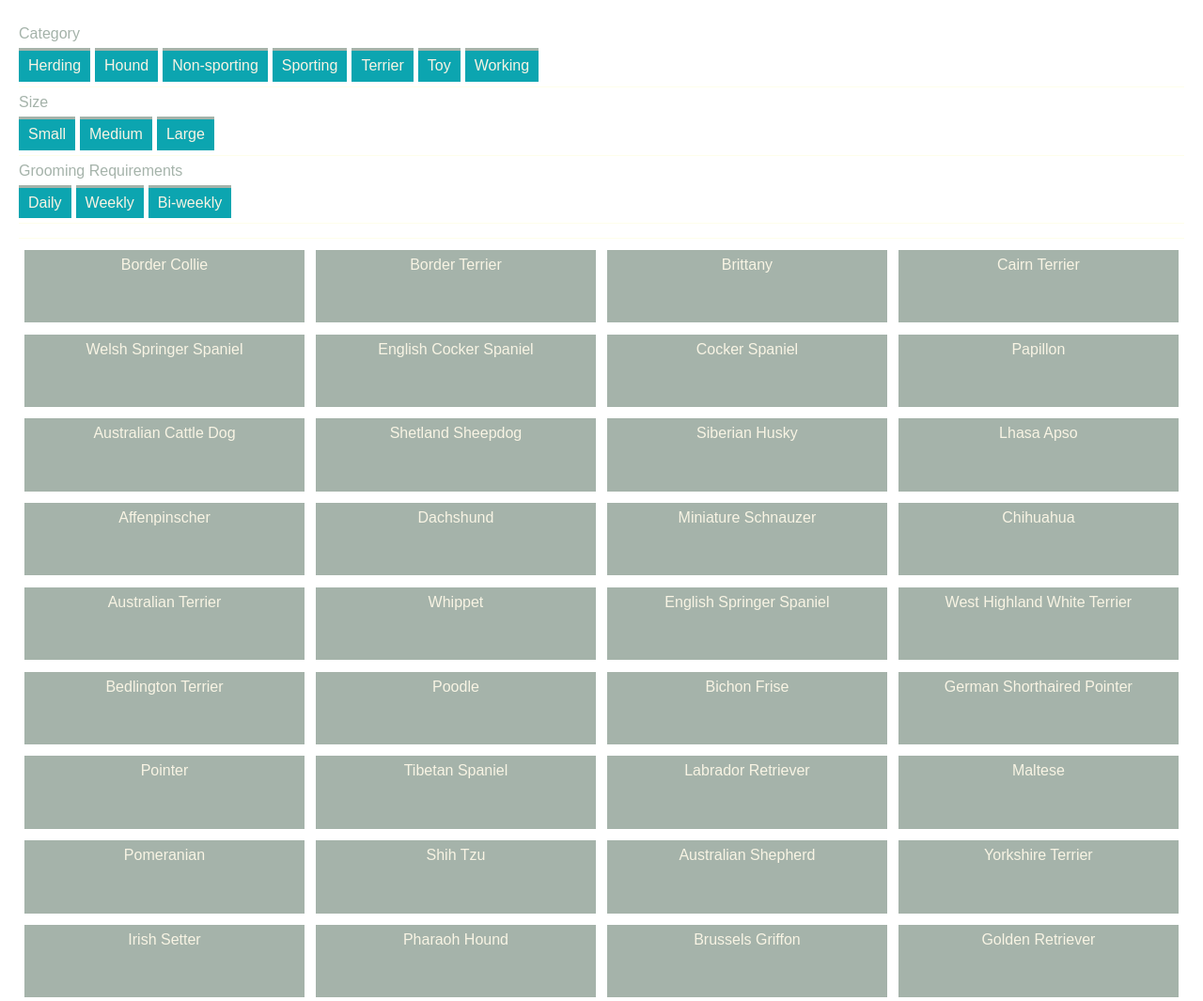
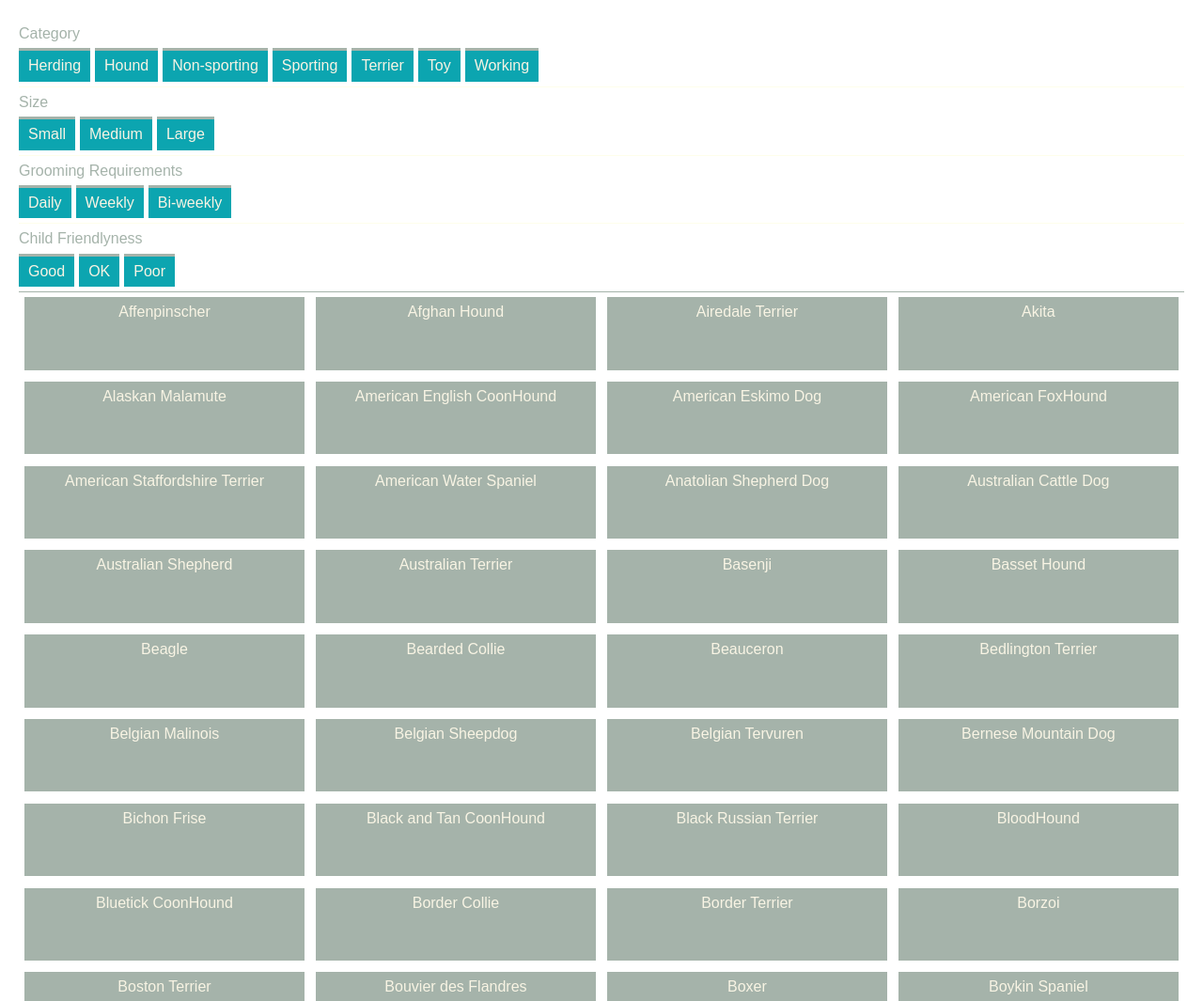
Before and after one commit to itomblack/dogs, a website: page src/index.html in a window 1280 px wide. Shown: the top 1065 px of the page at 94% size. Drawn offline with Linux system fonts and the light colour scheme.

Commit message:
more filters and some wireframes

```diff
--- a/src/index.html
+++ b/src/index.html
@@ -42,12 +42,12 @@
 			</div>
 			<!-- CHILD SUITABILITY -->
 			<div class="options-row">
-			<!-- 	<h3>Child Friendlyness</h3>
-				<button id="filterGood" class="btn-type-select">Good</button>
-				<button id="filterOK" class="btn-type-select">OK</button>
-				<button id="filterPoor" class="btn-type-select">Poor</button>
+				<h3>Child Friendlyness</h3>
+				<button id="ft_childOK_Good" class="btn-type-select">Good</button>
+				<button id="ft_childOK_OK" class="btn-type-select">OK</button>
+				<button id="ft_childOK_Poor" class="btn-type-select">Poor</button>
 			</div>
- -->
+
 		</div>
 
 
--- a/src/js/dog-data-full.js
+++ b/src/js/dog-data-full.js
@@ -29,7 +29,7 @@ var dogData = [
       purchaseCost: 623,
       foodCost: 324,
       grooming: "Weekly",
-      childOK: "3",
+      childOK: "Poor",
       sized: "Med"
    },
    {
@@ -40,7 +40,7 @@ var dogData = [
       purchaseCost: 833,
       foodCost: 324,
       grooming: "Weekly",
-      childOK: "1",
+      childOK: "Good",
       sized: "Sml"
    },
    {
@@ -51,7 +51,7 @@ var dogData = [
       purchaseCost: 618,
       foodCost: 466,
       grooming: "Weekly",
-      childOK: "2",
+      childOK: "OK",
       sized: "Med"
    },
    {
@@ -62,7 +62,7 @@ var dogData = [
       purchaseCost: 435,
       foodCost: 324,
       grooming: "Weekly",
-      childOK: "1",
+      childOK: "Good",
       sized: "Sml"
    },
    {
@@ -73,7 +73,7 @@ var dogData = [
       purchaseCost: 750,
       foodCost: 324,
       grooming: "Weekly",
-      childOK: "1",
+      childOK: "Good",
       sized: "Med"
    },
    {
@@ -84,7 +84,7 @@ var dogData = [
       purchaseCost: 800,
       foodCost: 324,
       grooming: "Weekly",
-      childOK: "1",
+      childOK: "Good",
       sized: "Med"
    },
    {
@@ -95,7 +95,7 @@ var dogData = [
       purchaseCost: 465,
       foodCost: 674,
       grooming: "Weekly",
-      childOK: "1",
+      childOK: "Good",
       sized: "Sml"
    },
    {
@@ -106,7 +106,7 @@ var dogData = [
       purchaseCost: 740,
       foodCost: 324,
       grooming: "Weekly",
-      childOK: "2",
+      childOK: "OK",
       sized: "Sml"
    },
    {
@@ -117,7 +117,7 @@ var dogData = [
       purchaseCost: 530,
       foodCost: 466,
       grooming: "Weekly",
-      childOK: "3",
+      childOK: "Poor",
       sized: "Med"
    },
    {
@@ -128,7 +128,7 @@ var dogData = [
       purchaseCost: 465,
       foodCost: 405,
       grooming: "Daily",
-      childOK: "1",
+      childOK: "Good",
       sized: "Sml"
    },
    {
@@ -139,7 +139,7 @@ var dogData = [
       purchaseCost: 650,
       foodCost: 466,
       grooming: "Bi-weekly",
-      childOK: "1",
+      childOK: "Good",
       sized: "Med"
    },
    {
@@ -150,7 +150,7 @@ var dogData = [
       purchaseCost: 350,
       foodCost: 324,
       grooming: "Weekly",
-      childOK: "1",
+      childOK: "Good",
       sized: "Sml"
    },
    {
@@ -161,7 +161,7 @@ var dogData = [
       purchaseCost: 510,
       foodCost: 324,
       grooming: "Weekly",
-      childOK: "2",
+      childOK: "OK",
       sized: "Sml"
    },
    {
@@ -172,7 +172,7 @@ var dogData = [
       purchaseCost: 423,
       foodCost: 324,
       grooming: "Weekly",
-      childOK: "3",
+      childOK: "Poor",
       sized: "Sml"
    },
    {
@@ -183,7 +183,7 @@ var dogData = [
       purchaseCost: 715,
       foodCost: 405,
       grooming: "Weekly",
-      childOK: "2",
+      childOK: "OK",
       sized: "Sml"
    },
    {
@@ -194,7 +194,7 @@ var dogData = [
       purchaseCost: 588,
       foodCost: 324,
       grooming: "Weekly",
-      childOK: "3",
+      childOK: "Poor",
       sized: "Sml"
    },
    {
@@ -205,7 +205,7 @@ var dogData = [
       purchaseCost: 640,
       foodCost: 324,
       grooming: "Weekly",
-      childOK: "2",
+      childOK: "OK",
       sized: "Sml"
    },
    {
@@ -216,7 +216,7 @@ var dogData = [
       purchaseCost: 915,
       foodCost: 324,
       grooming: "Weekly",
-      childOK: "2",
+      childOK: "OK",
       sized: "Med"
    },
    {
@@ -227,7 +227,7 @@ var dogData = [
       purchaseCost: 615,
       foodCost: 466,
       grooming: "Weekly",
-      childOK: "1",
+      childOK: "Good",
       sized: "Med"
    },
    {
@@ -238,7 +238,7 @@ var dogData = [
       purchaseCost: 538,
       foodCost: 324,
       grooming: "Weekly",
-      childOK: "1",
+      childOK: "Good",
       sized: "Sml"
    },
    {
@@ -249,7 +249,7 @@ var dogData = [
       purchaseCost: 1058,
       foodCost: 324,
       grooming: "Weekly",
-      childOK: "2",
+      childOK: "OK",
       sized: "Sml"
    },
    {
@@ -260,7 +260,7 @@ var dogData = [
       purchaseCost: 900,
       foodCost: 466,
       grooming: "Weekly",
-      childOK: "2",
+      childOK: "OK",
       sized: "Med"
    },
    {
@@ -271,7 +271,7 @@ var dogData = [
       purchaseCost: 693,
       foodCost: 324,
       grooming: "Daily",
-      childOK: "1",
+      childOK: "Good",
       sized: "Sml"
    },
    {
@@ -282,7 +282,7 @@ var dogData = [
       purchaseCost: 545,
       foodCost: 971,
       grooming: "Weekly",
-      childOK: "1",
+      childOK: "Good",
       sized: "Lrg"
    },
    {
@@ -293,7 +293,7 @@ var dogData = [
       purchaseCost: 294,
       foodCost: 710,
       grooming: "Weekly",
-      childOK: "1",
+      childOK: "Good",
       sized: "Lrg"
    },
    {
@@ -304,7 +304,7 @@ var dogData = [
       purchaseCost: 1050,
       foodCost: 466,
       grooming: "Weekly",
-      childOK: "1",
+      childOK: "Good",
       sized: "Sml"
    },
    {
@@ -315,7 +315,7 @@ var dogData = [
       purchaseCost: 810,
       foodCost: 466,
       grooming: "Weekly",
-      childOK: "1",
+      childOK: "Good",
       sized: "Med"
    },
    {
@@ -326,7 +326,7 @@ var dogData = [
       purchaseCost: 650,
       foodCost: 270,
       grooming: "Daily",
-      childOK: "3",
+      childOK: "Poor",
       sized: "Sml"
    },
    {
@@ -337,7 +337,7 @@ var dogData = [
       purchaseCost: 670,
       foodCost: 324,
       grooming: "Weekly",
-      childOK: "2",
+      childOK: "OK",
       sized: "Sml"
    },
    {
@@ -348,7 +348,7 @@ var dogData = [
       purchaseCost: 583,
       foodCost: 324,
       grooming: "Daily",
-      childOK: "1",
+      childOK: "Good",
       sized: "Sml"
    },
    {
@@ -359,7 +359,7 @@ var dogData = [
       purchaseCost: 565,
       foodCost: 466,
       grooming: "Weekly",
-      childOK: "2",
+      childOK: "OK",
       sized: "Med"
    },
    {
@@ -370,7 +370,7 @@ var dogData = [
       purchaseCost: 566,
       foodCost: 324,
       grooming: "Daily",
-      childOK: "3",
+      childOK: "Poor",
       sized: "Sml"
    },
    {
@@ -381,7 +381,7 @@ var dogData = [
       purchaseCost: 567,
       foodCost: 466,
       grooming: "Weekly",
-      childOK: "1",
+      childOK: "Good",
       sized: "Lrg"
    },
    {
@@ -392,7 +392,7 @@ var dogData = [
       purchaseCost: 568,
       foodCost: 466,
       grooming: "Weekly",
-      childOK: "2",
+      childOK: "OK",
       sized: "Med"
    },
    {
@@ -403,7 +403,7 @@ var dogData = [
       purchaseCost: 569,
       foodCost: 324,
       grooming: "Weekly",
-      childOK: "3",
+      childOK: "Poor",
       sized: "Sml"
    },
    {
@@ -414,7 +414,7 @@ var dogData = [
       purchaseCost: 570,
       foodCost: 466,
       grooming: "Weekly",
-      childOK: "1",
+      childOK: "Good",
       sized: "Med"
    },
    {
@@ -425,7 +425,7 @@ var dogData = [
       purchaseCost: 571,
       foodCost: 710,
       grooming: "Weekly",
-      childOK: "1",
+      childOK: "Good",
       sized: "Med"
    },
    {
@@ -436,7 +436,7 @@ var dogData = [
       purchaseCost: 572,
       foodCost: 324,
       grooming: "Daily",
-      childOK: "1",
+      childOK: "Good",
       sized: "Sml"
    },
    {
@@ -447,7 +447,7 @@ var dogData = [
       purchaseCost: 573,
       foodCost: 466,
       grooming: "Weekly",
-      childOK: "1",
+      childOK: "Good",
       sized: "Lrg"
    },
    {
@@ -458,7 +458,7 @@ var dogData = [
       purchaseCost: 574,
       foodCost: 324,
       grooming: "Weekly",
-      childOK: "2",
+      childOK: "OK",
       sized: "Sml"
    },
    {
@@ -469,7 +469,7 @@ var dogData = [
       purchaseCost: 575,
       foodCost: 466,
       grooming: "Weekly",
-      childOK: "1",
+      childOK: "Good",
       sized: "Lrg"
    },
    {
@@ -480,7 +480,7 @@ var dogData = [
       purchaseCost: 576,
       foodCost: 466,
       grooming: "Weekly",
-      childOK: "1",
+      childOK: "Good",
       sized: "Lrg"
    },
    {
@@ -491,7 +491,7 @@ var dogData = [
       purchaseCost: 469,
       foodCost: 405,
       grooming: "Weekly",
-      childOK: "1",
+      childOK: "Good",
       sized: "Med"
    },
    {
@@ -502,7 +502,7 @@ var dogData = [
       purchaseCost: 650,
       foodCost: 466,
       grooming: "Daily",
-      childOK: "1",
+      childOK: "Good",
       sized: "Lrg"
    },
    {
@@ -513,7 +513,7 @@ var dogData = [
       purchaseCost: 2083,
       foodCost: 466,
       grooming: "Weekly",
-      childOK: "2",
+      childOK: "OK",
       sized: "Sml"
    },
    {
@@ -524,7 +524,7 @@ var dogData = [
       purchaseCost: 600,
       foodCost: 466,
       grooming: "Daily",
-      childOK: "1",
+      childOK: "Good",
       sized: "Med"
    },
    {
@@ -535,7 +535,7 @@ var dogData = [
       purchaseCost: 690,
       foodCost: 324,
       grooming: "Weekly",
-      childOK: "1",
+      childOK: "Good",
       sized: "Med"
    },
    {
@@ -546,7 +546,7 @@ var dogData = [
       purchaseCost: 790,
       foodCost: 466,
       grooming: "Weekly",
-      childOK: "2",
+      childOK: "OK",
       sized: "Lrg"
    },
    {
@@ -557,7 +557,7 @@ var dogData = [
       purchaseCost: 925,
       foodCost: 405,
       grooming: "Weekly",
-      childOK: "2",
+      childOK: "OK",
       sized: "Sml"
    },
    {
@@ -568,7 +568,7 @@ var dogData = [
       purchaseCost: 1070,
       foodCost: 466,
       grooming: "Weekly",
-      childOK: "1",
+      childOK: "Good",
       sized: "Lrg"
    },
    {
@@ -579,7 +579,7 @@ var dogData = [
       purchaseCost: 1017,
       foodCost: 324,
       grooming: "Weekly",
-      childOK: "1",
+      childOK: "Good",
       sized: "Sml"
    },
    {
@@ -590,7 +590,7 @@ var dogData = [
       purchaseCost: 695,
       foodCost: 466,
       grooming: "Weekly",
-      childOK: "1",
+      childOK: "Good",
       sized: "Med"
    },
    {
@@ -601,7 +601,7 @@ var dogData = [
       purchaseCost: 490,
       foodCost: 324,
       grooming: "Weekly",
-      childOK: "1",
+      childOK: "Good",
       sized: "Sml"
    },
    {
@@ -612,7 +612,7 @@ var dogData = [
       purchaseCost: 940,
       foodCost: 324,
       grooming: "Weekly",
-      childOK: "2",
+      childOK: "OK",
       sized: "Med"
    },
    {
@@ -623,7 +623,7 @@ var dogData = [
       purchaseCost: 800,
       foodCost: 324,
       grooming: "Weekly",
-      childOK: "3",
+      childOK: "Poor",
       sized: "Sml"
    },
    {
@@ -634,7 +634,7 @@ var dogData = [
       purchaseCost: 1145,
       foodCost: 466,
       grooming: "Weekly",
-      childOK: "1",
+      childOK: "Good",
       sized: "Med"
    },
    {
@@ -645,7 +645,7 @@ var dogData = [
       purchaseCost: 1335,
       foodCost: 466,
       grooming: "Weekly",
-      childOK: "1",
+      childOK: "Good",
       sized: "Lrg"
    },
    {
@@ -656,7 +656,7 @@ var dogData = [
       purchaseCost: 587,
       foodCost: 674,
       grooming: "Weekly",
-      childOK: "1",
+      childOK: "Good",
       sized: "Sml"
    },
    {
@@ -667,7 +667,7 @@ var dogData = [
       purchaseCost: 1033,
       foodCost: 466,
       grooming: "Weekly",
-      childOK: "1",
+      childOK: "Good",
       sized: "Med"
    },
    {
@@ -678,7 +678,7 @@ var dogData = [
       purchaseCost: 925,
       foodCost: 466,
       grooming: "Daily",
-      childOK: "1",
+      childOK: "Good",
       sized: "Sml"
    },
    {
@@ -689,7 +689,7 @@ var dogData = [
       purchaseCost: 1525,
       foodCost: 710,
       grooming: "Daily",
-      childOK: "1",
+      childOK: "Good",
       sized: "Med"
    },
    {
@@ -700,7 +700,7 @@ var dogData = [
       purchaseCost: 810,
       foodCost: 1349,
       grooming: "Daily",
-      childOK: "2",
+      childOK: "OK",
       sized: "Lrg"
    },
    {
@@ -711,7 +711,7 @@ var dogData = [
       purchaseCost: 1175,
       foodCost: 324,
       grooming: "Weekly",
-      childOK: "1",
+      childOK: "Good",
       sized: "Lrg"
    },
    {
@@ -722,7 +722,7 @@ var dogData = [
       purchaseCost: 829,
       foodCost: 324,
       grooming: "Daily",
-      childOK: "2",
+      childOK: "OK",
       sized: "Sml"
    },
    {
@@ -733,7 +733,7 @@ var dogData = [
       purchaseCost: 1118,
       foodCost: 710,
       grooming: "Weekly",
-      childOK: "2",
+      childOK: "OK",
       sized: "Lrg"
    },
    {
@@ -744,7 +744,7 @@ var dogData = [
       purchaseCost: 1200,
       foodCost: 466,
       grooming: "Daily",
-      childOK: "2",
+      childOK: "OK",
       sized: "Med"
    },
    {
@@ -755,7 +755,7 @@ var dogData = [
       purchaseCost: 890,
       foodCost: 710,
       grooming: "Daily",
-      childOK: "1",
+      childOK: "Good",
       sized: "Lrg"
    },
    {
@@ -766,7 +766,7 @@ var dogData = [
       purchaseCost: 1178,
       foodCost: 710,
       grooming: "Weekly",
-      childOK: "1",
+      childOK: "Good",
       sized: "Lrg"
    },
    {
@@ -777,7 +777,7 @@ var dogData = [
       purchaseCost: 820,
       foodCost: 466,
       grooming: "Weekly",
-      childOK: "2",
+      childOK: "OK",
       sized: "Lrg"
    },
    {
@@ -788,7 +788,7 @@ var dogData = [
       purchaseCost: 885,
       foodCost: 466,
       grooming: "Daily",
-      childOK: "2",
+      childOK: "OK",
       sized: "Sml"
    },
    {
@@ -799,7 +799,7 @@ var dogData = [
       purchaseCost: 832,
       foodCost: 710,
       grooming: "Daily",
-      childOK: "1",
+      childOK: "Good",
       sized: "Med"
    },
    {
@@ -810,7 +810,7 @@ var dogData = [
       purchaseCost: 1202,
       foodCost: 710,
       grooming: "Weekly",
-      childOK: "3",
+      childOK: "Poor",
       sized: "Lrg"
    },
    {
@@ -821,7 +821,7 @@ var dogData = [
       purchaseCost: 995,
       foodCost: 466,
       grooming: "Weekly",
-      childOK: "2",
+      childOK: "OK",
       sized: "Lrg"
    },
    {
@@ -832,7 +832,7 @@ var dogData = [
       purchaseCost: 1900,
       foodCost: 466,
       grooming: "Weekly",
-      childOK: "1",
+      childOK: "Good",
       sized: "Med"
    },
    {
@@ -843,7 +843,7 @@ var dogData = [
       purchaseCost: 675,
       foodCost: 466,
       grooming: "Daily",
-      childOK: "2",
+      childOK: "OK",
       sized: "Lrg"
    },
    {
@@ -854,7 +854,7 @@ var dogData = [
       purchaseCost: 1320,
       foodCost: 710,
       grooming: "Weekly",
-      childOK: "1",
+      childOK: "Good",
       sized: "Lrg"
    },
    {
@@ -865,7 +865,7 @@ var dogData = [
       purchaseCost: 1085,
       foodCost: 466,
       grooming: "Weekly",
-      childOK: "2",
+      childOK: "OK",
       sized: "Med"
    },
    {
@@ -876,7 +876,7 @@ var dogData = [
       purchaseCost: 700,
       foodCost: 466,
       grooming: "Weekly",
-      childOK: "1",
+      childOK: "Good",
       sized: "Med"
    },
    {
@@ -887,7 +887,7 @@ var dogData = [
       purchaseCost: 1210,
       foodCost: 710,
       grooming: "Daily",
-      childOK: "2",
+      childOK: "OK",
       sized: "Lrg"
    },
    {
@@ -898,7 +898,7 @@ var dogData = [
       purchaseCost: 515,
       foodCost: 466,
       grooming: "Daily",
-      childOK: "2",
+      childOK: "OK",
       sized: "Med"
    },
    {
@@ -909,7 +909,7 @@ var dogData = [
       purchaseCost: 608,
       foodCost: 710,
       grooming: "Weekly",
-      childOK: "2",
+      childOK: "OK",
       sized: "Lrg"
    },
    {
@@ -920,7 +920,7 @@ var dogData = [
       purchaseCost: 1333,
       foodCost: 1217,
       grooming: "Weekly",
-      childOK: "1",
+      childOK: "Good",
       sized: "Lrg"
    },
    {
@@ -931,7 +931,7 @@ var dogData = [
       purchaseCost: 980,
       foodCost: 466,
       grooming: "Weekly",
-      childOK: "1",
+      childOK: "Good",
       sized: "Lrg"
    },
    {
@@ -942,7 +942,7 @@ var dogData = [
       purchaseCost: 900,
       foodCost: 701,
       grooming: "Weekly",
-      childOK: "1",
+      childOK: "Good",
       sized: "Lrg"
    },
    {
@@ -953,7 +953,7 @@ var dogData = [
       purchaseCost: 1040,
       foodCost: 710,
       grooming: "Weekly",
-      childOK: "1",
+      childOK: "Good",
       sized: "Lrg"
    },
    {
@@ -964,7 +964,7 @@ var dogData = [
       purchaseCost: 875,
       foodCost: 1217,
       grooming: "Daily",
-      childOK: "1",
+      childOK: "Good",
       sized: "Lrg"
    },
    {
@@ -975,7 +975,7 @@ var dogData = [
       purchaseCost: 2680,
       foodCost: 466,
       grooming: "Weekly",
-      childOK: "2",
+      childOK: "OK",
       sized: "Med"
    },
    {
@@ -1052,7 +1052,7 @@ var dogData = [
       purchaseCost: -1,
       foodCost: -1,
       grooming: "Weekly",
-      childOK: "2",
+      childOK: "OK",
       sized: "Lrg"
    },
    {
@@ -1063,7 +1063,7 @@ var dogData = [
       purchaseCost: -1,
       foodCost: -1,
       grooming: "Daily",
-      childOK: "1",
+      childOK: "Good",
       sized: "Med"
    },
    {
@@ -1085,7 +1085,7 @@ var dogData = [
       purchaseCost: 1080,
       foodCost: -1,
       grooming: "Weekly",
-      childOK: "1",
+      childOK: "Good",
       sized: "Lrg"
    },
    {
@@ -1151,7 +1151,7 @@ var dogData = [
       purchaseCost: -1,
       foodCost: -1,
       grooming: "Weekly",
-      childOK: "1",
+      childOK: "Good",
       sized: "Med"
    },
    {
@@ -1184,7 +1184,7 @@ var dogData = [
       purchaseCost: -1,
       foodCost: -1,
       grooming: "Weekly",
-      childOK: "1",
+      childOK: "Good",
       sized: "Sml"
    },
    {
@@ -1228,7 +1228,7 @@ var dogData = [
       purchaseCost: -1,
       foodCost: -1,
       grooming: "Weekly",
-      childOK: "2",
+      childOK: "OK",
       sized: "Lrg"
    },
    {
@@ -1261,7 +1261,7 @@ var dogData = [
       purchaseCost: -1,
       foodCost: -1,
       grooming: "Daily",
-      childOK: "2",
+      childOK: "OK",
       sized: "Med"
    },
    {
@@ -1272,7 +1272,7 @@ var dogData = [
       purchaseCost: -1,
       foodCost: -1,
       grooming: "Daily",
-      childOK: "1",
+      childOK: "Good",
       sized: "Med"
    },
    {
@@ -1283,7 +1283,7 @@ var dogData = [
       purchaseCost: -1,
       foodCost: -1,
       grooming: "Weekly",
-      childOK: "1",
+      childOK: "Good",
       sized: "Med"
    },
    {
@@ -1371,7 +1371,7 @@ var dogData = [
       purchaseCost: 1500,
       foodCost: -1,
       grooming: "Weekly",
-      childOK: "1",
+      childOK: "Good",
       sized: "Lrg"
    },
    {
@@ -1404,7 +1404,7 @@ var dogData = [
       purchaseCost: 588,
       foodCost: -1,
       grooming: "Weekly",
-      childOK: "1",
+      childOK: "Good",
       sized: "Med"
    },
    {
@@ -1415,7 +1415,7 @@ var dogData = [
       purchaseCost: -1,
       foodCost: -1,
       grooming: "Weekly",
-      childOK: "1",
+      childOK: "Good",
       sized: "Med"
    },
    {
@@ -1470,7 +1470,7 @@ var dogData = [
       purchaseCost: 1093,
       foodCost: -1,
       grooming: "Weekly",
-      childOK: "1",
+      childOK: "Good",
       sized: "Sml"
    },
    {
@@ -1481,7 +1481,7 @@ var dogData = [
       purchaseCost: 1480,
       foodCost: -1,
       grooming: "Weekly",
-      childOK: "1",
+      childOK: "Good",
       sized: "Lrg"
    },
    {
@@ -1536,7 +1536,7 @@ var dogData = [
       purchaseCost: 1760,
       foodCost: -1,
       grooming: "Weekly",
-      childOK: "1",
+      childOK: "Good",
       sized: "Lrg"
    },
    {
@@ -1580,7 +1580,7 @@ var dogData = [
       purchaseCost: 1245,
       foodCost: -1,
       grooming: "Weekly",
-      childOK: "2",
+      childOK: "OK",
       sized: "Sml"
    },
    {
@@ -1591,7 +1591,7 @@ var dogData = [
       purchaseCost: 1500,
       foodCost: -1,
       grooming: "Weekly",
-      childOK: "1",
+      childOK: "Good",
       sized: "Med"
    },
    {
@@ -1602,7 +1602,7 @@ var dogData = [
       purchaseCost: -1,
       foodCost: -1,
       grooming: "Weekly",
-      childOK: "1",
+      childOK: "Good",
       sized: "Lrg"
    },
    {
@@ -1613,7 +1613,7 @@ var dogData = [
       purchaseCost: 528,
       foodCost: -1,
       grooming: "Weekly",
-      childOK: "2",
+      childOK: "OK",
       sized: "Sml"
    },
    {
@@ -1646,7 +1646,7 @@ var dogData = [
       purchaseCost: -1,
       foodCost: -1,
       grooming: "Weekly",
-      childOK: "2",
+      childOK: "OK",
       sized: "Med"
    },
    {
@@ -1811,7 +1811,7 @@ var dogData = [
       purchaseCost: -1,
       foodCost: -1,
       grooming: "Weekly",
-      childOK: "3",
+      childOK: "Poor",
       sized: "Sml"
    },
    {
@@ -1822,7 +1822,7 @@ var dogData = [
       purchaseCost: 772,
       foodCost: -1,
       grooming: "Weekly",
-      childOK: "1",
+      childOK: "Good",
       sized: "Sml"
    },
    {
@@ -1833,7 +1833,7 @@ var dogData = [
       purchaseCost: 3460,
       foodCost: -1,
       grooming: "Weekly",
-      childOK: "1",
+      childOK: "Good",
       sized: "Lrg"
    },
    {
@@ -1866,7 +1866,7 @@ var dogData = [
       purchaseCost: 562,
       foodCost: -1,
       grooming: "Weekly",
-      childOK: "1",
+      childOK: "Good",
       sized: "Lrg"
    },
    {
@@ -1877,7 +1877,7 @@ var dogData = [
       purchaseCost: 843,
       foodCost: -1,
       grooming: "Weekly",
-      childOK: "1",
+      childOK: "Good",
       sized: "Sml"
    },
    {
--- a/src/js/main.js
+++ b/src/js/main.js
@@ -6,11 +6,12 @@ $(document).ready(function() {
 	  category: [],
 	  sized: [],
 	  grooming: [],
+	  childOK: []
 	}
 
-	//sort data by dogname
-	// dogData.sort();
-	loadDogs(dogData);
+
+	//sort data by name first and then load into DOM
+	dataSortName( dogData );
 
 
 
@@ -31,6 +32,7 @@ $(document).ready(function() {
 			if ( filterKey == "category" ) { addToFilters( filterCategory.category, filterSelect ); }
 			else if ( filterKey == "sized" ) { addToFilters( filterCategory.sized, filterSelect ); }
 			else if ( filterKey == "grooming" ) { addToFilters( filterCategory.grooming, filterSelect ); }
+			else if ( filterKey == "childOK" ) { addToFilters( filterCategory.childOK, filterSelect ); }
 
 			filterDogs( filterCategory );
 
@@ -88,20 +90,37 @@ $(document).ready(function() {
  	/************* FILTER DOGS BASED ON BUTTON CLICK ***************/
  	function filterDogs( filterCategory ){
  			  const filteredDogs = dogData.filter(dog => {
- 			  	console.log(dog.breed);
-
  			  	//if filter category isnt empty, or if category from dog doesn't exist within it then this is true
  			    const inCategory = !filterCategory.category.length || filterCategory.category.indexOf(dog.category) !== -1;
  			    const inSized = !filterCategory.sized.length || filterCategory.sized.indexOf(dog.sized) !== -1;
  			    const inGrooming = !filterCategory.grooming.length || filterCategory.grooming.indexOf(dog.grooming) !== -1;
+ 			    const inChildOK = !filterCategory.childOK.length || filterCategory.childOK.indexOf(dog.childOK) !== -1;
+
  			    // here check that they are all true with &&
- 			    if ( inCategory && inSized && inGrooming ) {
- 			    	console.log(filterCategory.category)
+ 			    if ( inCategory && inSized && inGrooming && inChildOK ) {
  			    	return dog;
  			    }
  			  });
 
- 			loadDogs( filteredDogs );
+ 			//reload DOM info
+ 			dataSortName( filteredDogs );
+ 	};
+
+
+
+
+ 	/************* SORT ALPHABETICALLY BY NAME & LOAD ***************/
+ 	function dataSortName( dogData ) {
+ 		var byName = dogData.slice(0);
+
+ 		byName.sort(function(a,b) {
+ 			var x = a.breed.toLowerCase();
+ 			var y = b.breed.toLowerCase();
+ 			return x < y ? -1 : x > y ? 1 : 0;
+ 		});
+
+ 		//load data into DOM
+		loadDogs(byName);
  	};
 
 
@@ -111,7 +130,4 @@ $(document).ready(function() {
 
 
 
-
-
-
 }); //END ALL
```
Also changed, not shown: dist/index.html, dist/js/dog-data-full.js, dist/js/main.js, 1 other file.
